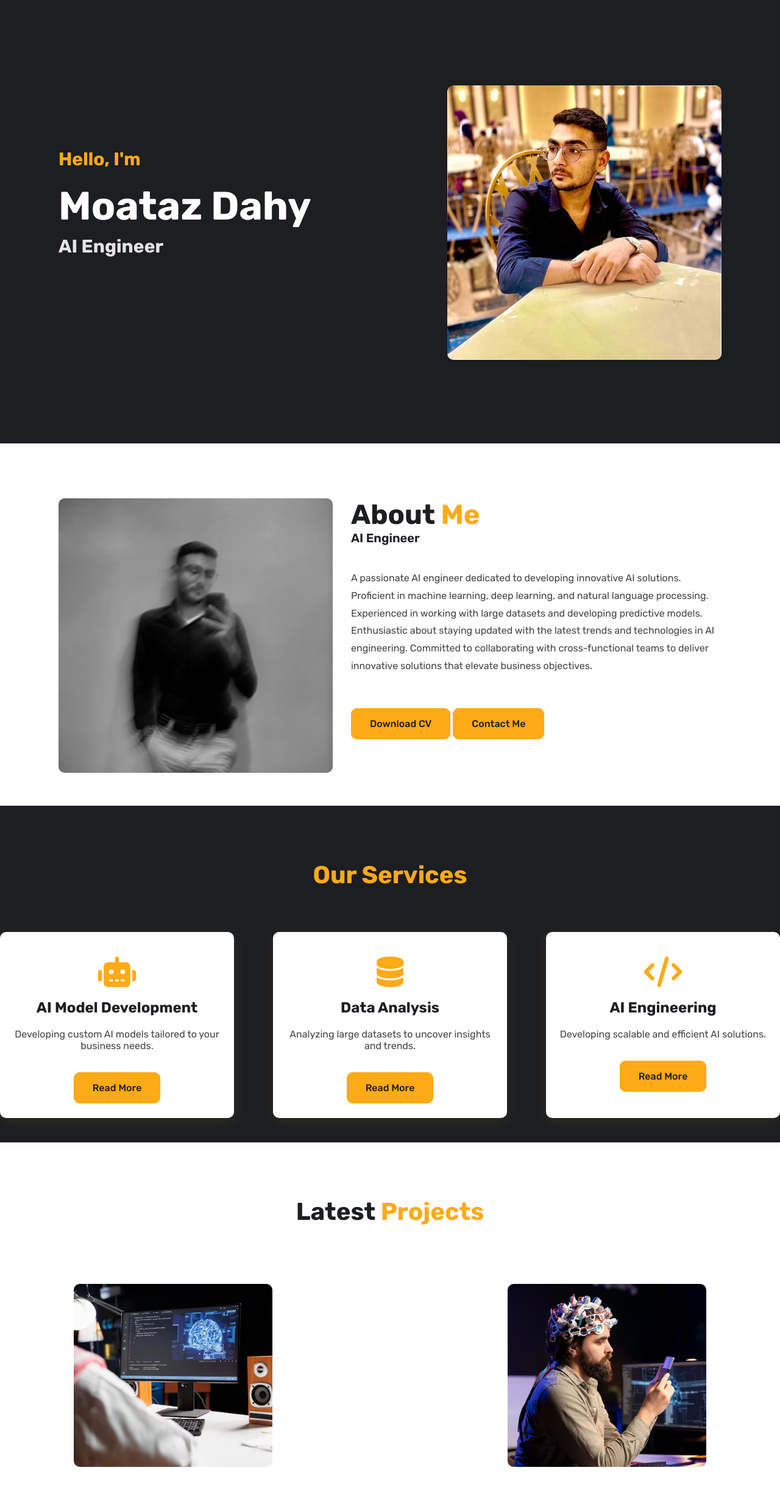
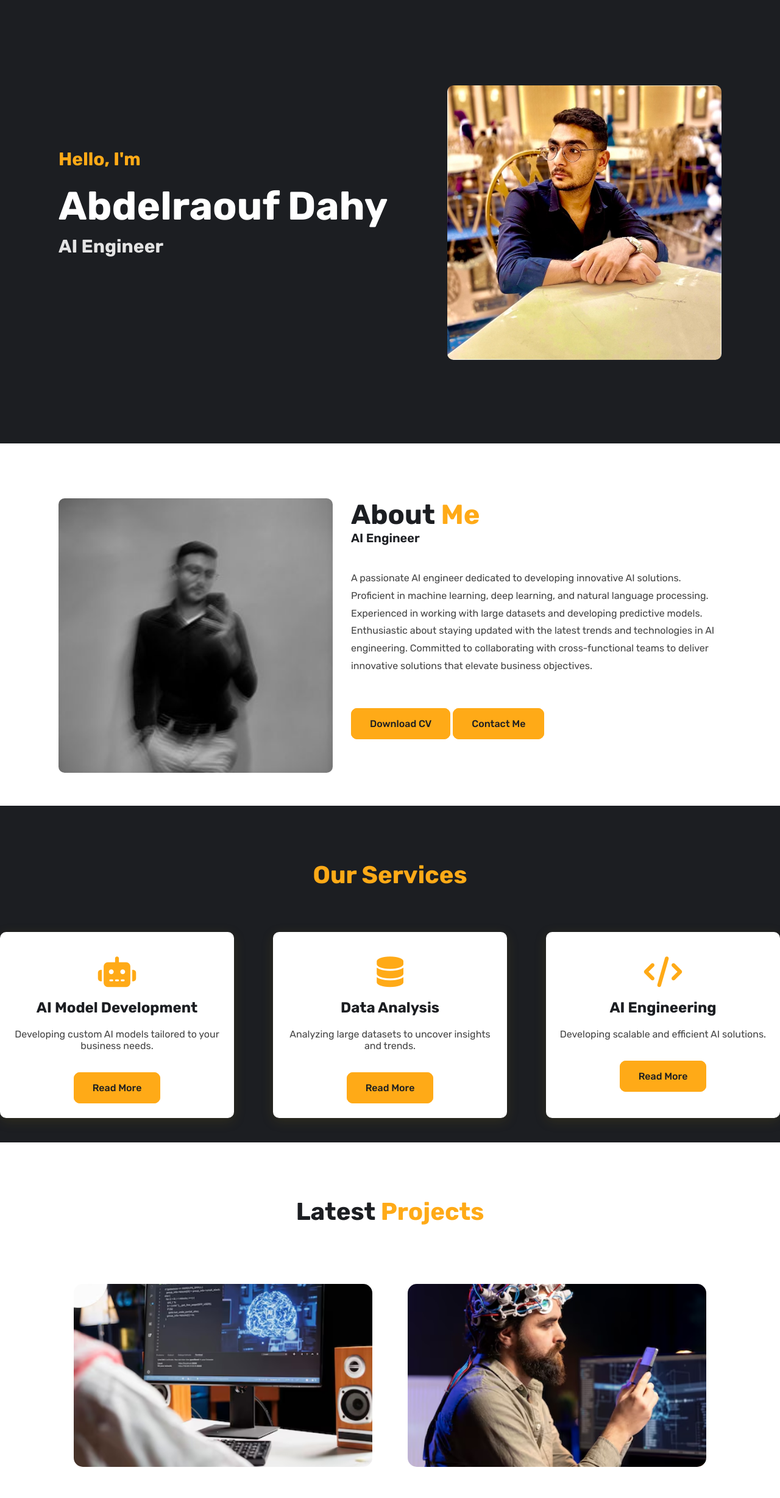
Before and after one commit to Moataz899/My_Portfolio, a plain HTML site: page index.htm in a window 1280 px wide. Shown: the part 73-2529 px from the top of the page at 61% size. Drawn offline with Linux system fonts and the light colour scheme.

Commit message:
Update My Portfolio

```diff
--- a/index.htm
+++ b/index.htm
@@ -10,6 +10,7 @@
     <!-- link file css -->
     <link rel="stylesheet" href="style.css">
 </head>
+
 <body>
     <header>
         <nav class="contanier">
@@ -29,7 +30,7 @@
         <div class="contanier">
             <div class="content">
                 <h4>Hello, I'm</h4>
-                <h1>Moataz Dahy</h1>
+                <h1>Abdelraouf Dahy</h1>
                 <p>AI Engineer</p>
             </div>
 
@@ -55,8 +56,8 @@
                     Enthusiastic about staying updated with the latest trends and technologies in AI engineering.
                     Committed to collaborating with cross-functional teams to deliver innovative solutions that elevate business objectives.</p>
                      <div class="btns">
-                        <a href="#" class="btn">Download CV</a>
-                        <a href="#" class="btn">Contact Me</a>
+                        <a href="https://www.linkedin.com/in/moataz-abdelraouf-390429290" class="btn">Download CV</a>
+                        <a href="#Contact" class="btn">Contact Me</a> <!--hana-->
                      </div>
             </div>
         </div>
@@ -176,6 +177,8 @@
         </div>
     </section>
 
+    <!-- start get-in-touch -->
+
     <div class="get-in-touch">
         <h2>Get in Touch!📬</h2>
         <div class="social-links">
--- a/style.css
+++ b/style.css
@@ -414,10 +414,10 @@ header nav .nav-links a.active{
     }
 }
 .portfolio .boxs .box{
-    margin-bottom: 50px;
+    margin-bottom: 35px;
     position: relative;
     overflow: hidden;
-    width: 30%;
+    width: 45%;
     margin: 25px;
     display: inline-block;
 }
@@ -426,7 +426,7 @@ header nav .nav-links a.active{
     width: 100%;
     height: 300px;
     object-fit: cover;
-    border-radius: 10px;
+    border-radius: 15px;
 }
 .get-in-touch {
     text-align: center;
```
